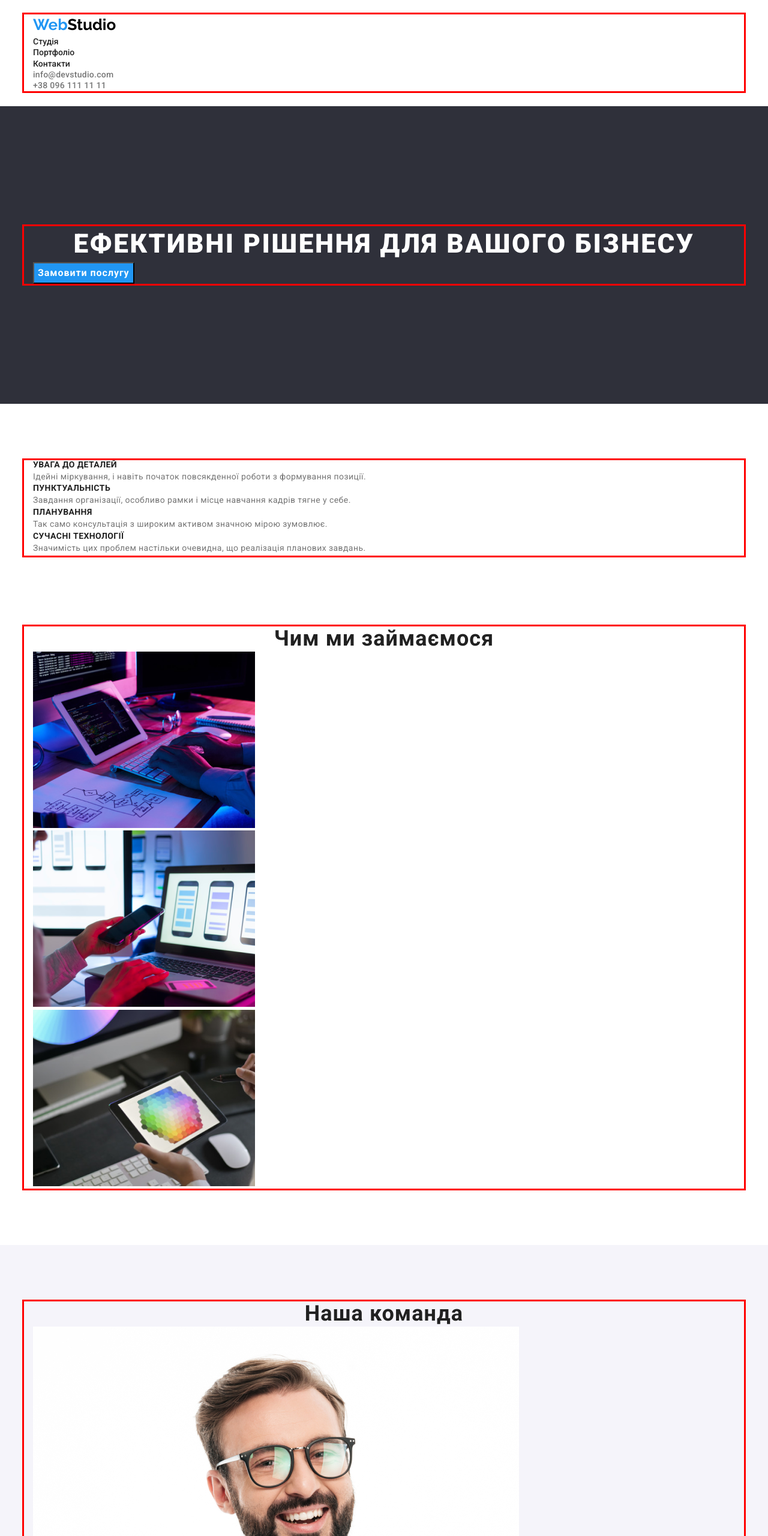
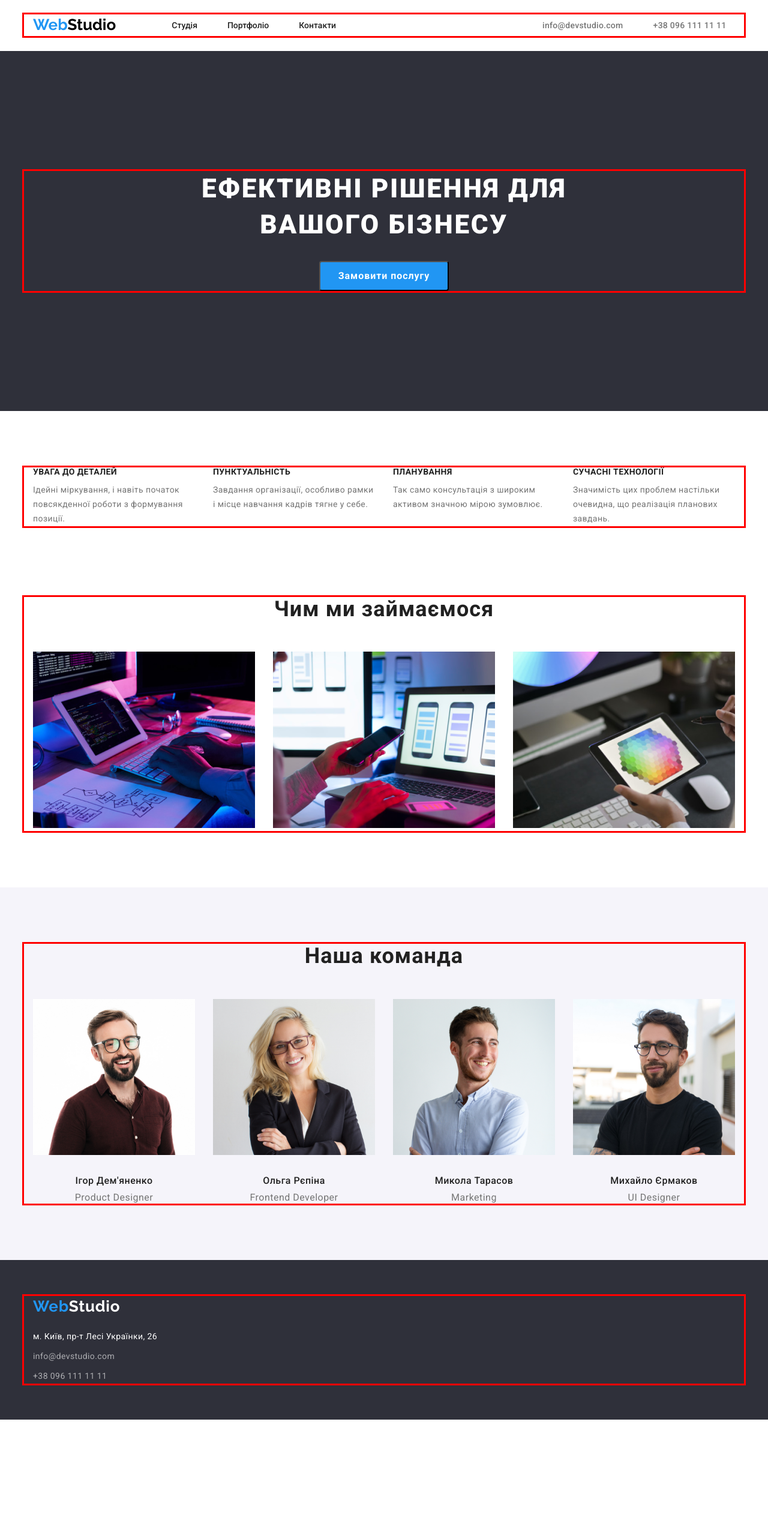
Before and after one commit to Kondrov220/webstudeo, a plain HTML site: page index.html in a window 1280 px wide. Shown: the top 2560 px of the page at 60% size. After the commit the page ends 2366 px from the top, so only its background shows below. Drawn offline with nearby package versions, Linux system fonts and the light colour scheme.

Commit message:
Add files via upload

```diff
--- a/index.html
+++ b/index.html
@@ -16,7 +16,7 @@
   </head>
   <body>
     <header class="header">
-      <div class="container">
+      <div class="container header-container">
       <h2 class="header-titel">Web<span class="header-subtitel">Studio</span></h2>
       <ul class="header-links">
         <li><a class="header-link" href="./index.html">Студія</a></li>
@@ -31,8 +31,10 @@
     </header>
     <main>
       <div class="effective">
-        <div class="container">
+        <div class="container effective-container">
+          <div class="effective-box">
         <h2 class="effective-title">Ефективні рішення для вашого бізнесу</h2>
+      </div>
         <button class="effective-button" type="button">Замовити послугу</button>
       </div>
       </div>
@@ -70,7 +72,7 @@
       </div>
       </section>
       <section class="work">
-        <div class="container">
+        <div class="container work-container">
         <h2 class="work-title">Чим ми займаємося</h2>
         <ul class="work-list">
           <li class="work-item">
@@ -86,7 +88,7 @@
       </div>
       </section>
       <section class="team">
-        <div class="container">
+        <div class="container team-container">
         <h2 class="team-title">Наша команда</h2>
         <ul class="team-list">
           <li class="team-item">
@@ -114,7 +116,7 @@
       </section>
     </main>
     <footer class="footer">
-      <div class="container">
+      <div class="container footer-container">
       <a class="footer-title">Web<span class="footer-subtitle">Studio</span></a>
       <a class="footer-adres"  href="">м. Київ, пр-т Лесі Українки, 26</a>
       <ul class="footer-infos">
--- a/styles.css
+++ b/styles.css
@@ -18,6 +18,11 @@ body {
   padding-bottom: 25px;
 }
 
+.header-container {
+  display: flex;
+  align-items: center;
+}
+
 .header-titel {
   color: var(--acxent-color);
   font-family: Raleway;
@@ -30,6 +35,13 @@ body {
   color: #000;
 }
 
+.header-links {
+  display: flex;
+  margin-left: 93px ;
+  margin-right: 344px ;
+  gap: 50px;
+}
+
 .header-link {
   color: var(--text-color);
   font-size: 14px;
@@ -39,6 +51,11 @@ body {
 
 .header-link:hover {
   color: var(--acxent-color);
+}
+
+.header-contacts {
+  display: flex;
+  gap: 50px;
 }
 
 .header-contact {
@@ -57,6 +74,17 @@ body {
   background-color: var(--background-color-hiro);
   padding-top: 200px ;
   padding-bottom: 200px;
+}
+
+.effective-container {
+  display: flex;
+  align-items: center;
+  flex-direction: column;
+}
+
+.effective-box {
+  width: 696px;
+  height: 120px;
 }
 
 .effective-info {
@@ -82,6 +110,22 @@ body {
   line-height: 1.87;
   letter-spacing: 0.96px;
   background-color: var(--acxent-color);
+  border-radius: 4px;
+  width: 216px;
+  height: 50px;
+  margin-top: 30px;
+}
+
+.effective-list {
+  display: flex;
+  gap: 30px;
+}
+
+.effective-item {
+  width: 270px;
+  display: flex;
+  flex-direction: column;
+  gap: 10px;
 }
 
 .effective-subtitle {
@@ -112,12 +156,34 @@ body {
   font-weight: 700;
   line-height: 1.16;
   letter-spacing: 1.08px;
+  margin-bottom: 50px;
+}
+
+.work-photo {
+  width: 370px;
+}
+
+.work-cotainer {
+  display: flex;
+  flex-direction: column;
+  align-items: center;
+}
+
+.work-list {
+  display: flex;
+  gap: 30px;
 }
 
 .team {
   background-color: var(--background-color-team);
   padding-top: 94px ;
   padding-bottom: 94px;
+}
+
+.team-container {
+  display: flex;
+  flex-direction: column;
+  justify-content: center;
 }
 
 .team-title {
@@ -127,6 +193,18 @@ body {
   font-weight: 700;
   line-height: 1.16;
   letter-spacing: 1.08px;
+  margin-bottom: 50px;
+}
+
+.team-list {
+  display: flex;
+  justify-content: center;
+  gap: 30px;
+}
+
+.team-photo {
+  width: 270px;
+  margin-bottom: 30px;
 }
 
 .team-name {
@@ -136,6 +214,7 @@ body {
   font-weight: 500;
   line-height: 1, 18;
   letter-spacing: 0.48px;
+  margin-bottom: 10px;
 }
 
 .team-info {
@@ -153,6 +232,11 @@ body {
   padding-bottom: 60px;
 }
 
+.footer-container {
+  display: flex;
+  flex-direction: column;
+}
+
 .footer-title {
   color: var(--acxent-color);
   font-family: Raleway;
@@ -160,6 +244,7 @@ body {
   font-weight: 700;
   line-height: 1.38;
   letter-spacing: 0.78px;
+  margin-bottom: 20px;
 }
 
 .footer-subtitle {
@@ -172,6 +257,13 @@ body {
   font-weight: 400;
   line-height: 1.71;
   letter-spacing: 0.42px;
+  margin-bottom: 9px;
+}
+
+.footer-infos {
+   display: flex;
+   flex-direction: column;
+   gap: 9px;
 }
 
 .footer-info {
```
